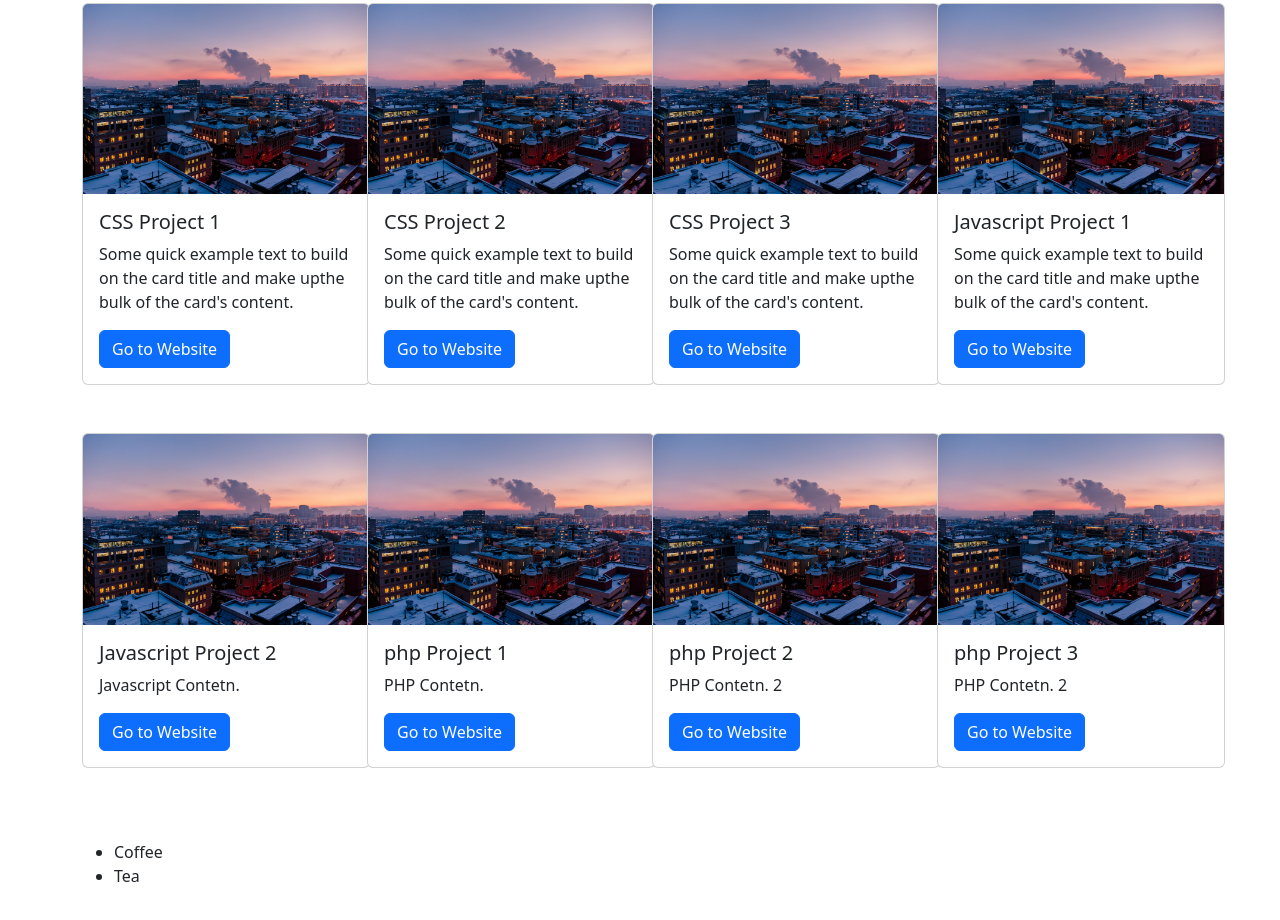
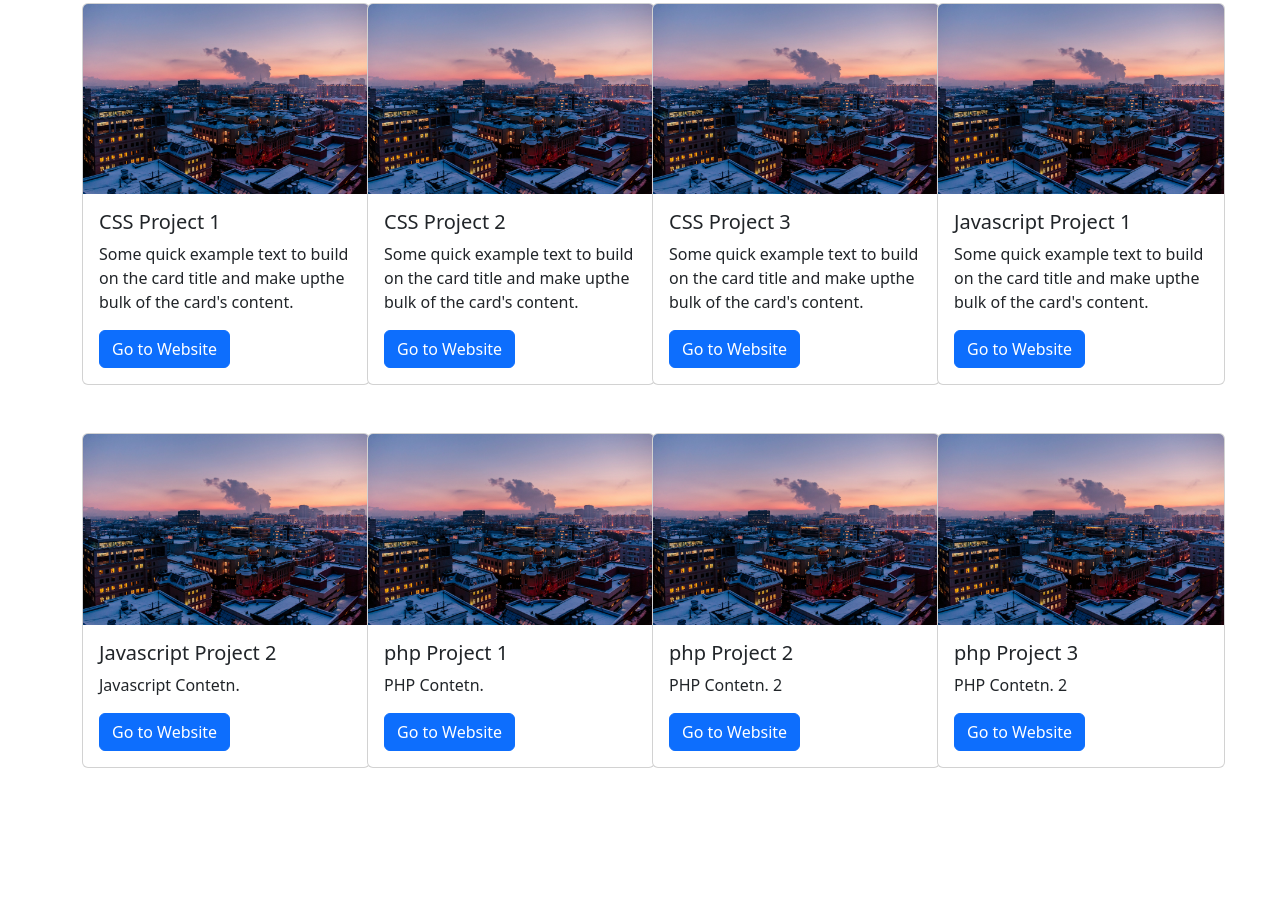
Before and after one commit to ZaidanFathan/Project-javascript, a plain HTML site: page button-filter/index.html in a window 1280 px wide. Shown: the part 606-1526 px from the top of the page. After the commit the page ends 1446 px from the top, so only its background shows below. Drawn offline with nearby package versions, Linux system fonts and the light colour scheme.

Commit message:
remove html element

```diff
--- a/button-filter/index.html
+++ b/button-filter/index.html
@@ -106,12 +106,7 @@
     <div class="container my-5" id="content">
       <div class="row" id="card-row"></div>
     </div>
-    <div class="container my-5">
-      <ul id="myList">
-        <li>Coffee</li>
-        <li>Tea</li>
-      </ul>
-    </div>
+
     <script src="index.js"></script>
     <script
       src="https://cdn.jsdelivr.net/npm/bootstrap@5.3.3/dist/js/bootstrap.bundle.min.js"
```
